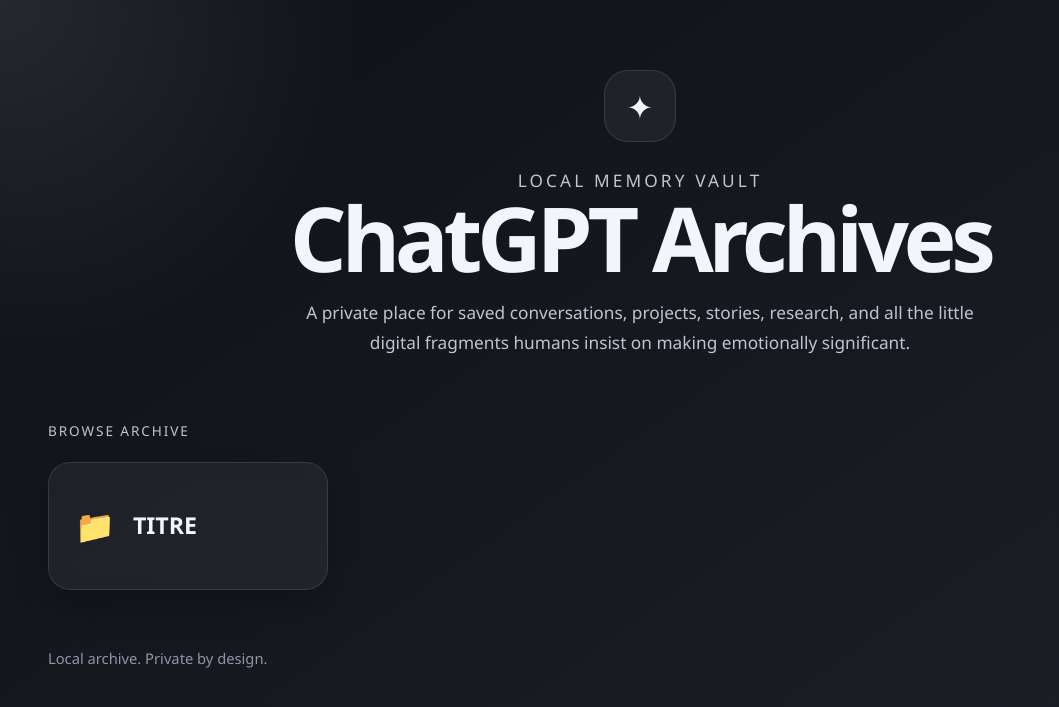
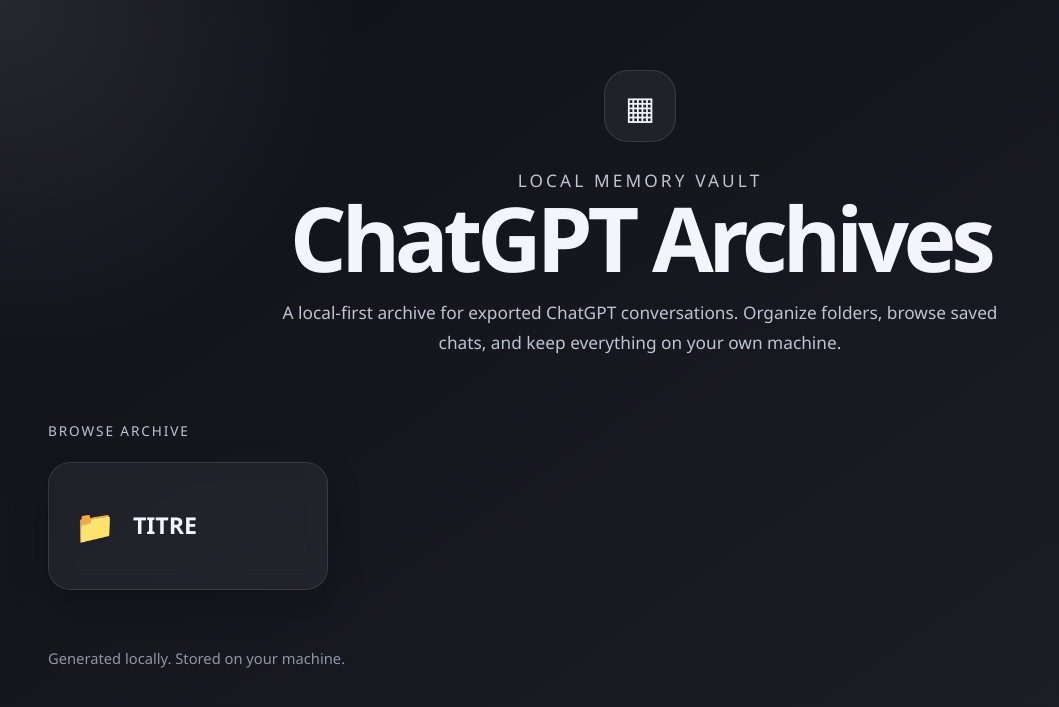
Before and after one commit to holycelescia/chatgpt-archive-builder, a Python web app: template templates/default/home_index.html in a window 1280 px wide. Shown: the top 707 px of the page, without its empty margins (0-1059 px from the left). Run offline with Jinja, Linux system fonts and the light colour scheme; the template is opened without the code that fills it, so the values that code supplies are empty.

Commit message:
Polish homepage template copy

```diff
--- a/templates/default/home_index.html
+++ b/templates/default/home_index.html
@@ -166,10 +166,10 @@ li a:hover {
 <div class="page">
 
   <header class="hero">
-    <div class="hero-icon">✦</div>
+    <div class="hero-icon">▦</div>
     <p class="hero-label">Local memory vault</p>
     <h1>ChatGPT Archives</h1>
-    <p>A private place for saved conversations, projects, stories, research, and all the little digital fragments humans insist on making emotionally significant.</p>
+    <p>A local-first archive for exported ChatGPT conversations. Organize folders, browse saved chats, and keep everything on your own machine.</p>
   </header>
 
   <main>
@@ -181,7 +181,7 @@ li a:hover {
     </ul>
     <!-- AUTO-GENERATED-LINKS-END -->
 
-    <p class="footer-note">Local archive. Private by design.</p>
+    <p class="footer-note">Generated locally. Stored on your machine.</p>
   </main>
 
 </div>
```
